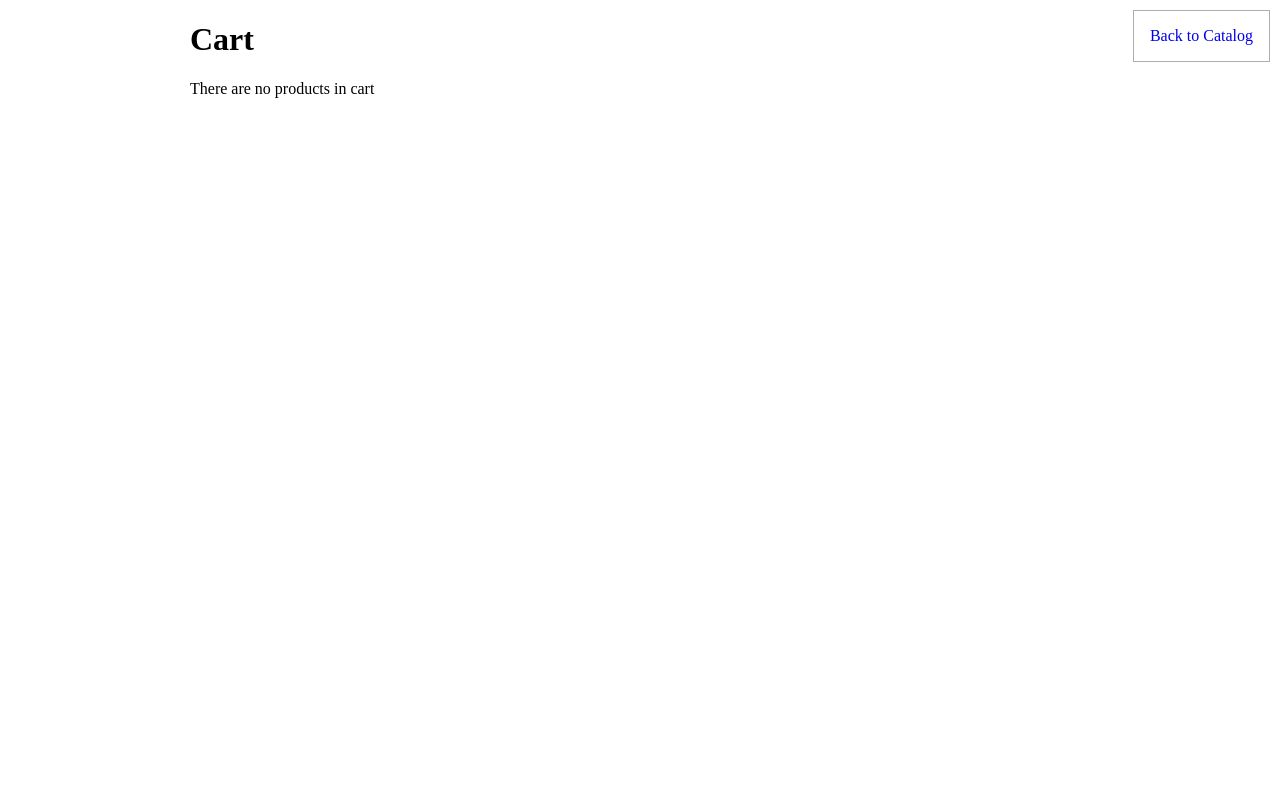
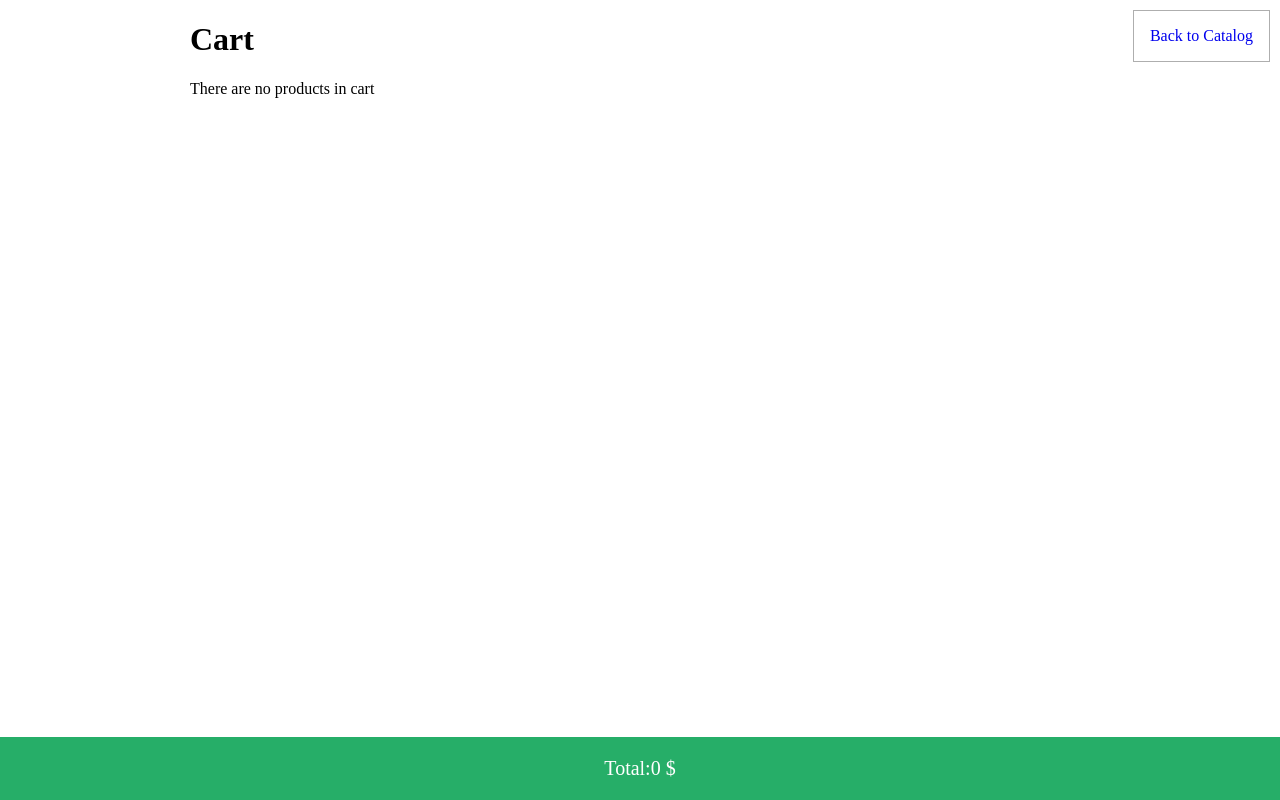
Before and after one commit to Tim-82/v-shop, a Vue app: page /#/cart in a window 1280 px wide. Built offline with nearby package versions, Linux system fonts and the light colour scheme.

Commit message:
Total price field in cart component

```diff
--- a/src/components/Cart-Item.vue
+++ b/src/components/Cart-Item.vue
@@ -8,7 +8,9 @@
     </div>
     <div class="cart-item-quantity">
       <p>Qty:</p>
-      {{cart_item_data.quantity}}
+      <span>-</span>
+        {{cart_item_data.quantity}}
+      <span>+</span>
     </div>
     <button @click="deleteFromCart">Delete</button>
   </div>
--- a/src/components/Cart.vue
+++ b/src/components/Cart.vue
@@ -11,6 +11,10 @@
       :cart_item_data="item"
       @deleteFromCart="deleteFromCart(index)"
     />
+    <div class="cart_total">
+      <p class="total_name">Total:</p>
+      <p>{{ cartTotalCost }} $</p>
+    </div>
   </div>
 </template>
 
@@ -32,6 +36,23 @@ export default {
   data () {
     return {}
   },
+  computed: {
+    cartTotalCost () {
+      let result = []
+
+      if (this.cart_data.length) {
+        for (const item of this.cart_data) {
+          result.push(item.price * item.quantity)
+        }
+        result = result.reduce(function (sum, el) {
+          return sum + el
+        })
+        return result
+      } else {
+        return 0
+      }
+    }
+  },
   methods: {
     ...mapActions([
       'DELETE_FROM_CART'
@@ -44,5 +65,20 @@ export default {
 </script>
 
 <style scoped>
+  .cart_total {
+    position: fixed;
+    bottom: 0;
+    right: 0;
+    left: 0;
+    padding: $padding*2 $padding*3;
+    display: flex;
+    justify-content: center;
+    background: #26ae68;
+    color:#ffffff;
+    font-size: 20px;
+  }
 
+  /* .total_name{
+    .margin-right: $margin*2;
+  } */
 </style>
```
